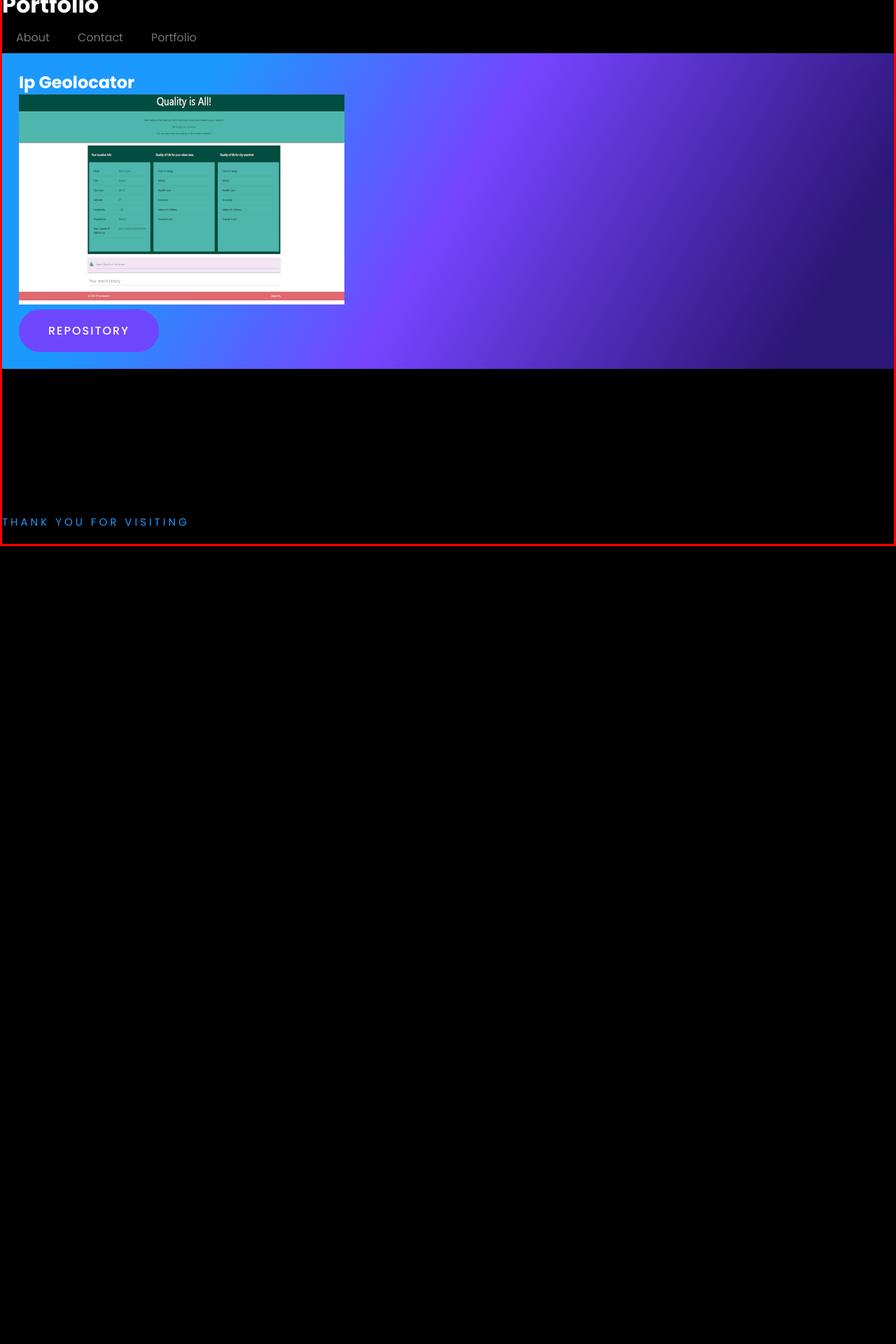
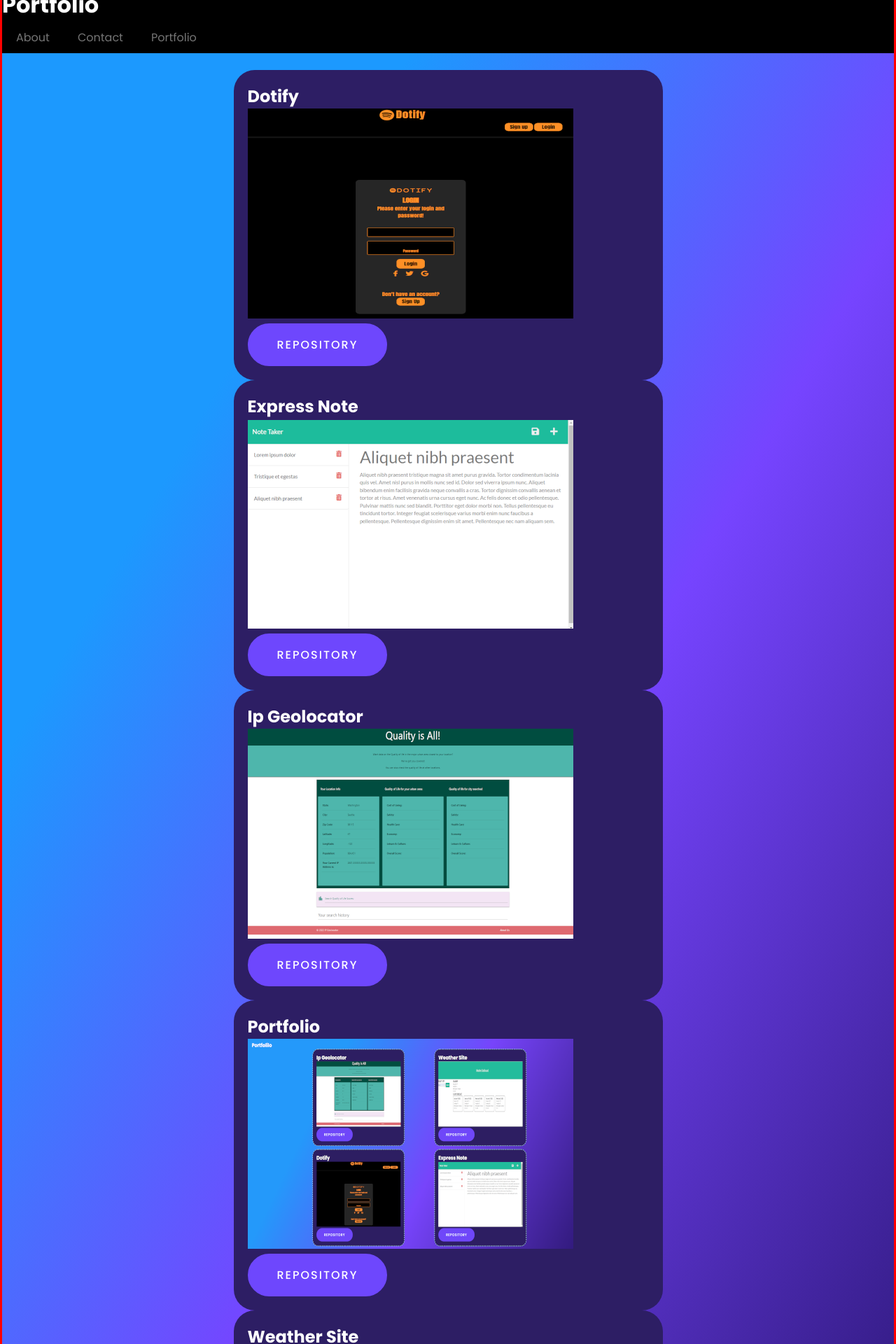
Before and after one commit to ctmbr/rctCharles, a React (Create React App) app: page /projects in a window 1280 px wide. Shown: the part 20-1940 px from the top of the page at 70% size. Before the commit the page ends 800 px from the top, so only its background shows below. Built offline with nearby package versions, Linux system fonts and the light colour scheme.

Commit message:
Tweaking project styles, and adding projects

```diff
--- a/src/components/Project.js
+++ b/src/components/Project.js
@@ -1,13 +1,50 @@
 import React from "react";
+
+import dotify from "./img/dotify.png";
+import expressNote from "./img/expressNote.png";
 import ipGeolocator from "./img/IPGeolocator.png";
+import portfolio from "./img/portfolio.png";
+import weatherSite from "./img/weatherSite.png";
+import workCalendar from "./img/workCalendar.png";
+
 import "./styles/project.css";
 
 const projects = [
   {
+    name: "Dotify",
+    liveURL: "https://lit-oasis-59669.herokuapp.com/",
+    img: dotify,
+    repoLink: "https://github.com/ctmbr/musicQuestionaire",
+  },
+  {
+    name: "Express Note",
+    liveURL: "https://shielded-castle-79855.herokuapp.com/",
+    img: expressNote,
+    repoLink: "https://github.com/ctmbr/expressNote",
+  },
+  {
     name: "Ip Geolocator",
     liveURL: "https://ctmbr.github.io/IPGeolocator",
     img: ipGeolocator,
-    repositoryLink: "https://github.com/ctmbr/IPGeolocator",
+    repoLink: "https://github.com/ctmbr/IPGeolocator",
+  },
+  {
+    name: "Portfolio",
+    liveURL: "https://ctmbr.github.io/charlesPortfolio",
+    img: portfolio,
+    repoLink: "https://github.com/ctmbr/charleePortfolio",
+  },
+  {
+    name: "Weather Site",
+    liveURL: "https://ctmbr.github.io/",
+    img: weatherSite,
+    repoLink: "https://github.com/ctmbr/weatherSite",
+  },
+  {
+    name: "",
+    liveURL: "",
+    img: workCalendar,
+    repoLink: "https://github.com/ctmbr/workCalendar",
   },
 ];
 
@@ -15,14 +52,14 @@ export default function Project() {
   return (
     <section className="blade">
       {projects.map((project) => (
-        <section>
+        <section className="projects-container project-style">
           <div className="projectStyle">
             <h2>{project.name}</h2>
             <a href={project.liveURL}>
               <img alt="" src={project.img} />
             </a>
             <div>
-              <a className="btn" href={project.repositoryLink}>
+              <a className="btn" href={project.repoLink}>
                 repository
               </a>
             </div>
--- a/src/components/styles/project.css
+++ b/src/components/styles/project.css
@@ -1,10 +1,23 @@
 @import "btn.css";
+
+.projects-container {
+
+
+    margin: auto;
+    display: flex;
+    justify-content: space-evenly;
+    flex-wrap: wrap;
+    gap: 30px;
+    max-width: 50%;
+}
 
 .project-style {
     background-color: #2d1e64;
     padding: 20px 20px 20px;
-    border: 2px dashed lightblue;
+    border: 2px #6e47fd;
     border-radius: 30px;
     display: flex;
+    flex-wrap: inherit;
     flex-direction: column;
+    gap: 30px;
 }
```
Also changed, not shown: src/components/img/workCalendar.png (renamed from src/components/img/workCalendarpng.png).
